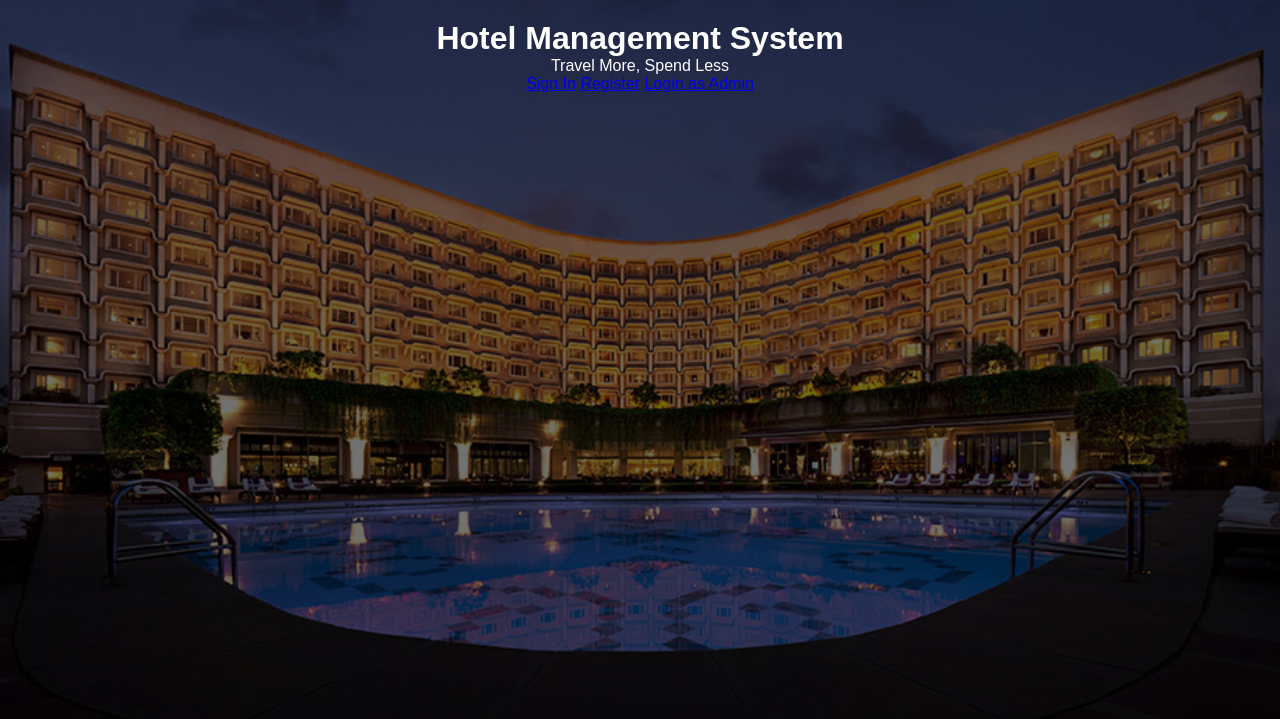
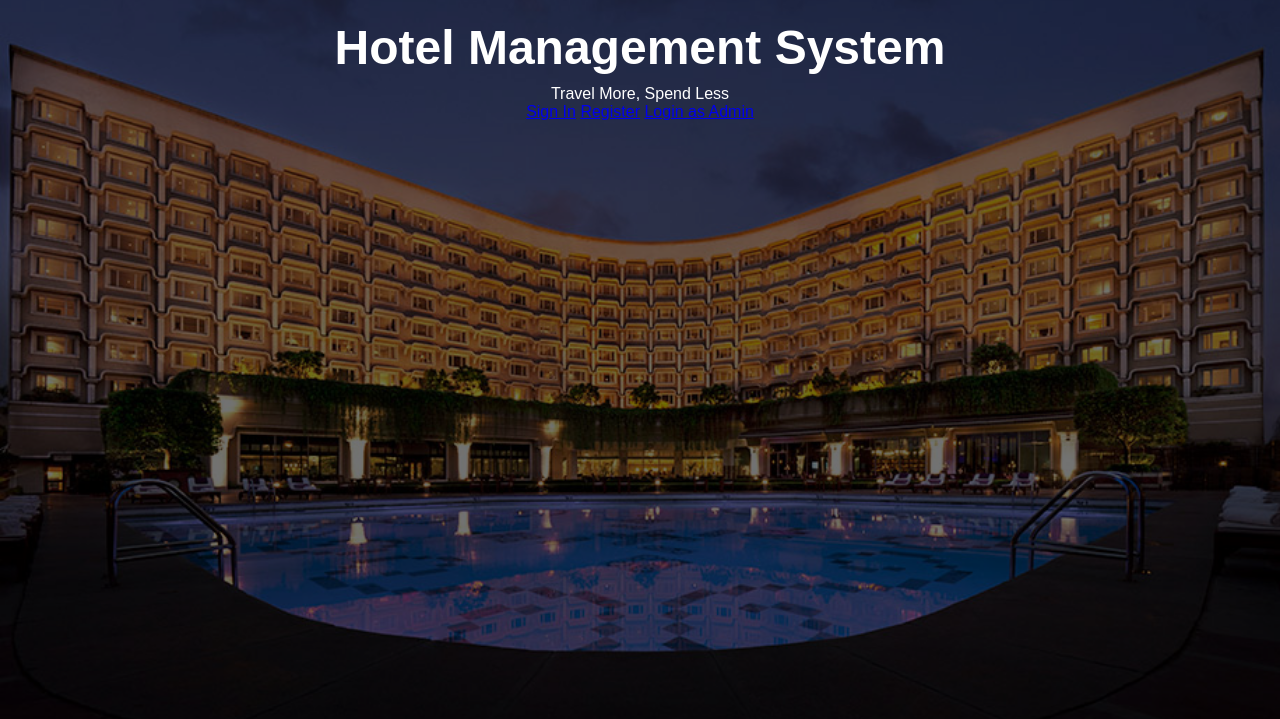
Before and after one commit to fahimaislam2022/Hotel-Management-System, a PHP site: page /WEB/VIEW/homepage.php in a window 1280 px wide. Shown: the top 719 px of the page. Run offline with PHP 8.4, Linux system fonts and the light colour scheme.

Commit message:
Add styles for hero content heading to enhance visibility

```diff
--- a/PROJECT/ADMIN/CSS/homepage.css
+++ b/PROJECT/ADMIN/CSS/homepage.css
@@ -31,3 +31,7 @@ body {
     color: white;
     padding: 20px;
 }
+.hero-content h1 {
+    font-size: 48px;
+    margin-bottom: 10px;
+}
```
